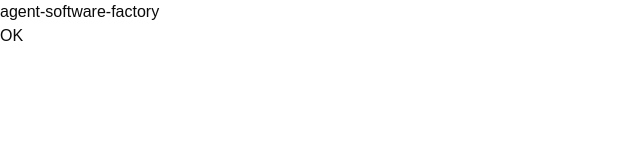
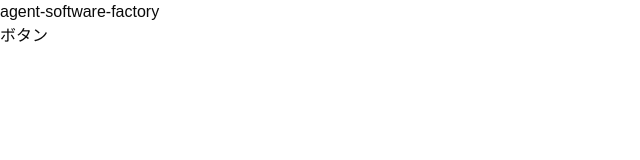
Before and after one commit to yokozi-jp/agent-software-factory, a React (Vite) app in the folder apps/web/: page / in a window 1280 px wide. Shown: the top 160 px of the page, without its empty margins (0-640 px from the left). Built offline with nearby package versions, Linux system fonts and the light colour scheme.

Commit message:
fix(web): packages/ui のレビュー指摘を直し、古い記述と fixture を足す (#330)

```diff
--- a/apps/web/src/index.css
+++ b/apps/web/src/index.css
@@ -1,4 +1,4 @@
 @import "@agent-software-factory/ui/globals.css";
 
-/* Tailwind does not scan a workspace package that is linked into node_modules (docs/adr/0034). */
+/* Tailwind does not scan a workspace package that is linked into node_modules (docs/adr/0034). This path follows the place of packages/ui. */
 @source "../../../packages/ui/src";
--- a/apps/web/src/routes/index.tsx
+++ b/apps/web/src/routes/index.tsx
@@ -9,7 +9,8 @@ function Index() {
   return (
     <>
       <h1>agent-software-factory</h1>
-      <Button>OK</Button>
+      {/* A part of packages/ui, to show that the app imports the shared parts (docs/adr/0034). */}
+      <Button>ボタン</Button>
     </>
   );
 }
```
Also changed, not shown: packages/ui/src/__fixtures__/node-modules.ts (added, +8 -0 lines), packages/ui/src/__fixtures__/workspace-import.ts (added, +7 -0 lines), 3 other files (tests, documents, lock files or other folders).
